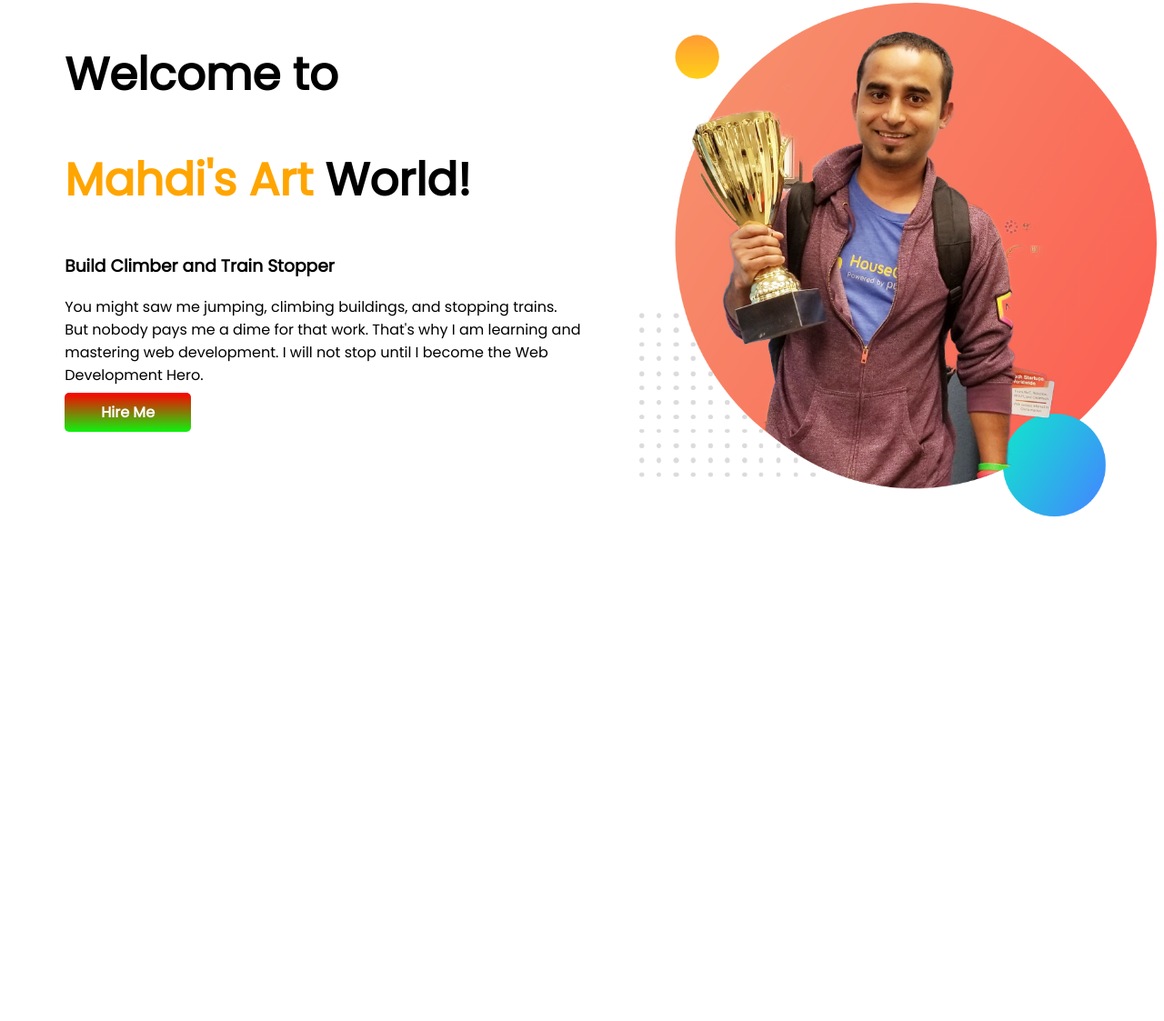
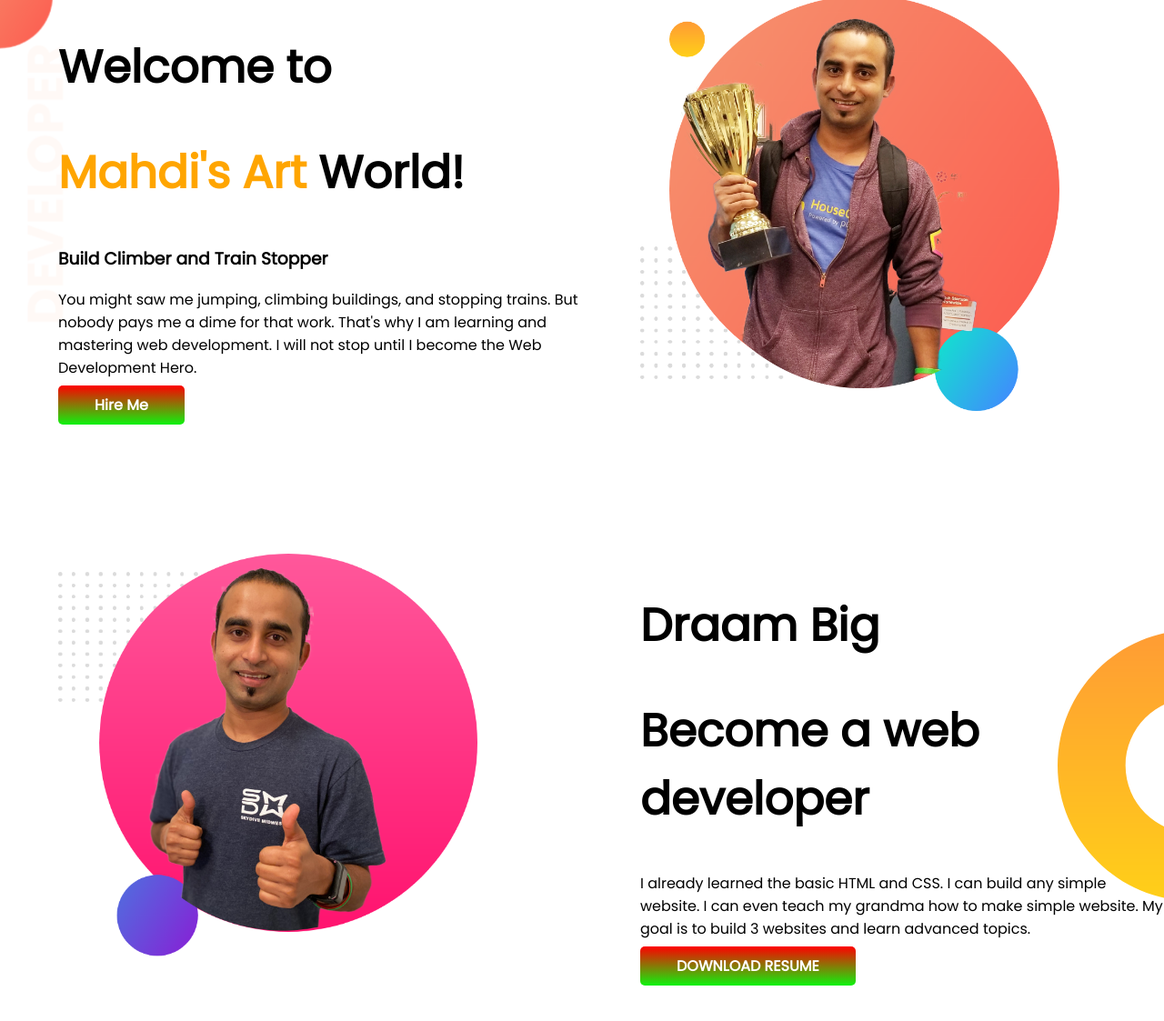
Before and after one commit to my-first-withjankar/developer-portfolio, a plain HTML site: page index.html in a window 1280 px wide. Shown: the part 5-1128 px from the top of the page at 91% size. Before the commit the page ends 800 px from the top, so only its background shows below. Drawn offline with Linux system fonts and the light colour scheme.

Commit message:
notun-kisu

```diff
--- a/index.html
+++ b/index.html
@@ -13,7 +13,7 @@
 </head>
 
 <body>
-    <section>
+    <section class="topbanner">
         <div class="half-width">
             <h1>Welcome to </h1>
             <h1> <span class="mahdisart">Mahdi's Art </span>World!</h1>
@@ -29,6 +29,18 @@
             <img src="images/jhankar.png" alt="">
         </div>
     </section>
+    <section class="middle-banner">
+        <div class="half-width">
+            <img src="images/jhankar2.png" alt="">
+        </div>
+        <div class="half-width">
+            <h1>Draam Big</h1>
+            <h1>Become a web developer</h1>
+            <p>I already learned the basic HTML and CSS. I can build any simple website. I can even teach my grandma how
+                to make simple website. My goal is to build 3 websites and learn advanced topics.</p>
+            <a class="button-color" target="blank" href="https://www.google.com/">DOWNLOAD RESUME</a>
+        </div>
+    </section>
 </body>
 
 </html>
--- a/style.css
+++ b/style.css
@@ -1,5 +1,6 @@
 body{
     font-family: 'Poppins', sans-serif;
+    margin:0;
 }
 h1{
     font-size: 50px;
@@ -9,6 +10,8 @@ h1{
 }
 section{
     display: flex;
+    margin-bottom: 150px;
+
 }
 .half-width{
     width: 50%;
@@ -16,7 +19,7 @@ section{
 
 }
 .half-width img{
-    width: 100%;
+    width: 80%;
 }
 .button-color{
     text-decoration: none;
@@ -27,3 +30,12 @@ section{
     font-weight: 900;
 
 }
+.topbanner{
+    background-image: url(images/top-banner.png);
+    background-repeat: no-repeat;
+}
+.middle-banner{
+    background-image: url(images/dream-bg.png);
+    background-repeat: no-repeat;
+    background-position: right;
+}
```
